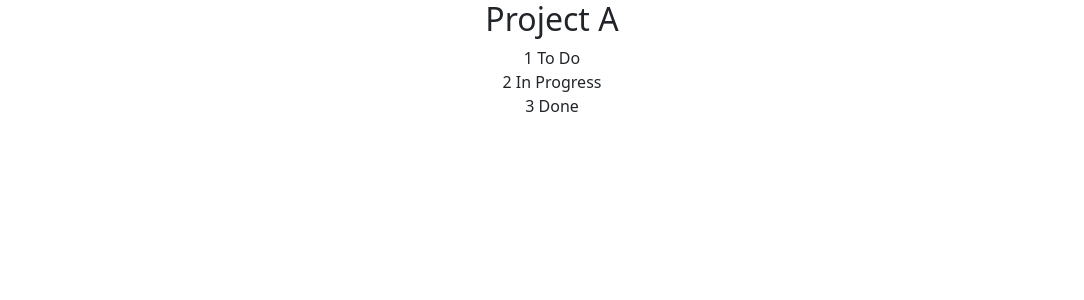
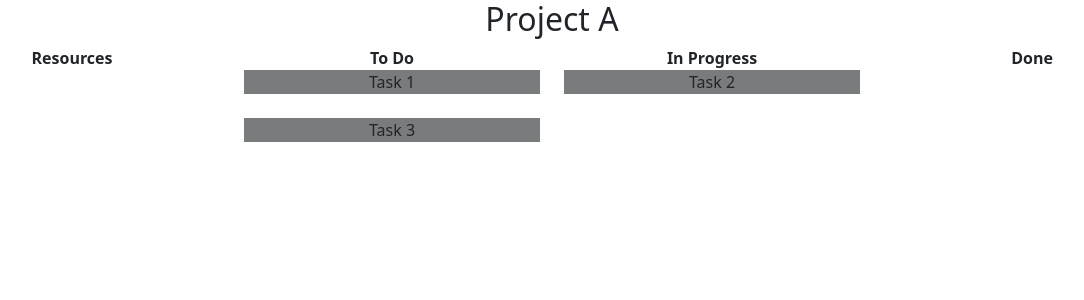
Before and after one commit to raghupalash/trello-clone-frontend, a React (Create React App) app: page / in a window 1280 px wide. Shown: the top 300 px of the page, without its empty margins (88-1172 px from the left). Built offline with nearby package versions, Linux system fonts and the light colour scheme.

Commit message:
Complete Stage and get a rough implementation of the frontend.

```diff
--- a/src/App.css
+++ b/src/App.css
@@ -28,6 +28,10 @@
   color: #61dafb;
 }
 
+.task {
+  background-color: rgb(121, 124, 124);
+}
+
 @keyframes App-logo-spin {
   from {
     transform: rotate(0deg);
--- a/src/components/Board/Board.js
+++ b/src/components/Board/Board.js
@@ -15,11 +15,13 @@ export default function Board() {
 
     // Render the board and its content using the fetched data
     return (
-        <div className="board">
+        <div className="board container-fluid">
             <h2>{currentBoard.name}</h2>
-            <div className="stage-list">
+            <div className="stage-list row">
                 {stages.map((stage) => (
-                    <div>{stage.id} {stage.name}</div>
+                    <div className="col">
+                        <Stage stage={stage}/>
+                    </div>
                 ))}
             </div>
         </div>
--- a/src/components/Board/Stage.js
+++ b/src/components/Board/Stage.js
@@ -0,0 +1,21 @@
+import { getTasksByStage } from "../../data/mockData"
+
+export default function Stage({stage}) {
+    // Simulate fetching the list of tasks for the current stage
+    const tasks = getTasksByStage(stage.id);
+
+    // Here we design a single "stage" containing the stagename and the list of tasks
+    return (
+        <>
+            <strong>{stage.name}</strong>
+            {tasks.map(task => (
+                <>
+                <div className="task">
+                    {task.title}
+                </div>
+                <br></br>
+                </>
+            ))}
+        </>
+    )
+}
--- a/src/data/mockData.js
+++ b/src/data/mockData.js
@@ -33,6 +33,11 @@ const mockData = {
       // Additional boards...
     ],
     stages: [
+      {
+        id: 0,
+        name: "Resources",
+        boardId: 1,
+      },
       {
         id: 1,
         name: "To Do",
```
